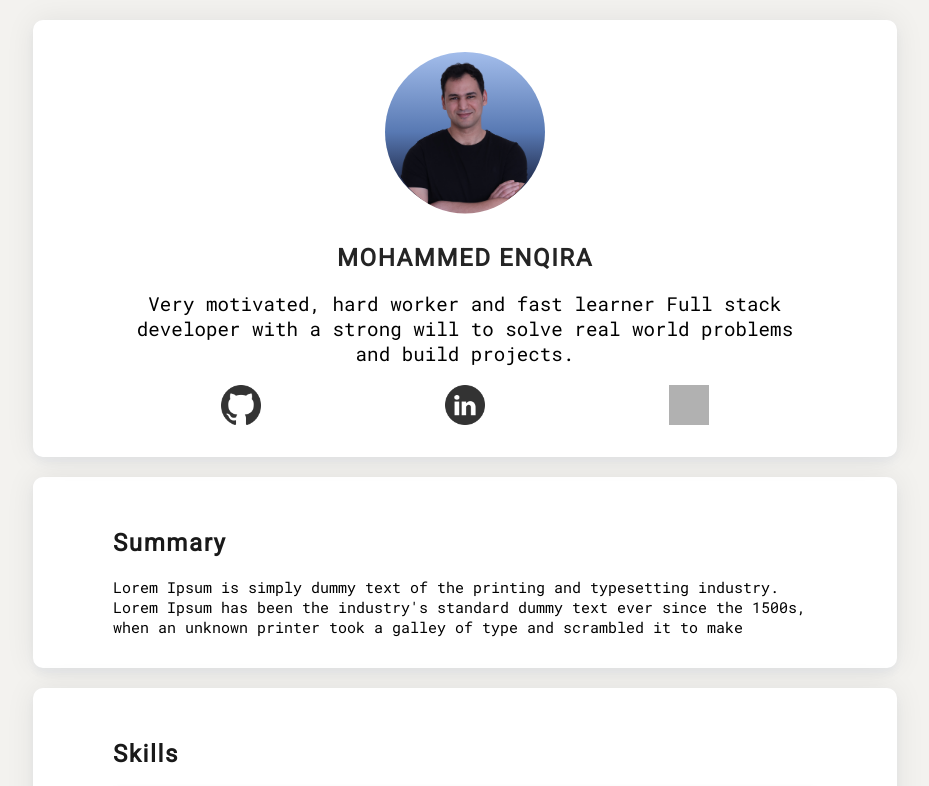
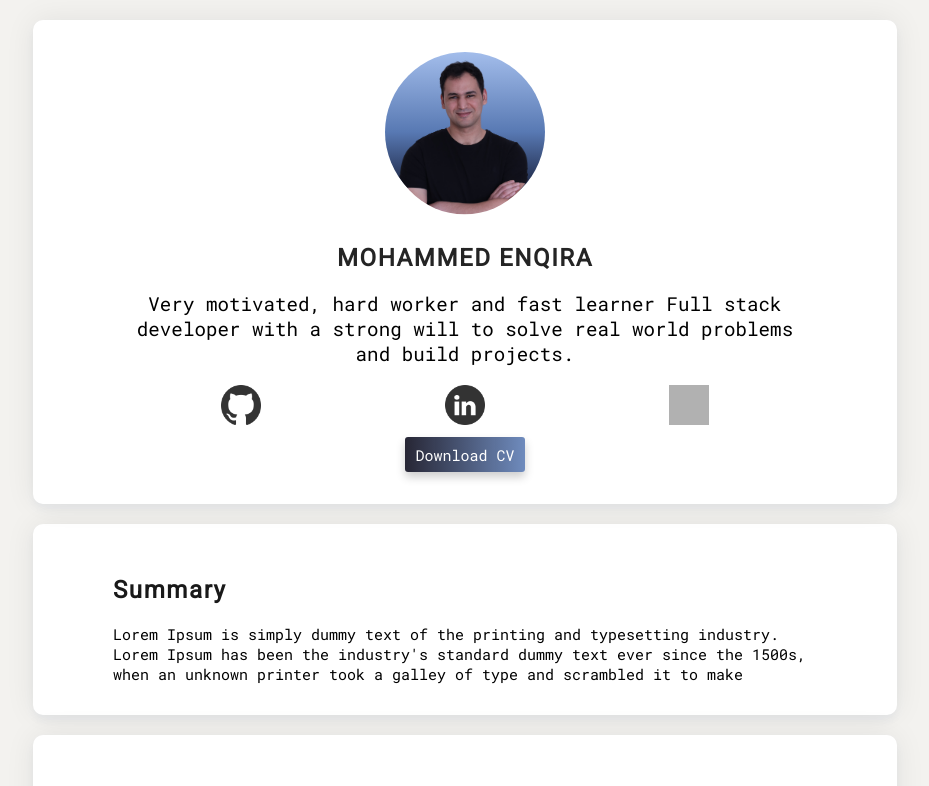
Before and after one commit to Enqira/enqira-react-pw, a React (Create React App) app: page / in a window 1280 px wide. Shown: the top 786 px of the page, without its empty margins (175-1104 px from the left). Built offline with nearby package versions, Linux system fonts and the light colour scheme; grey boxes are pictures that could not be loaded.

Commit message:
added downdload cv button, added svg close-btn, deleted red close-btn

```diff
--- a/src/components/ContactContainer/ContactContainer.css
+++ b/src/components/ContactContainer/ContactContainer.css
@@ -4,14 +4,14 @@
   transition: all ease;
   transition-duration: 2s;
 }
-.contact-container svg {
-  transition: all 0.5s ease;
+.x-button {
+  float: right;
+  cursor: pointer;
 }
 .contact-form {
   display: flex;
   flex-direction: column;
   justify-content: space-around;
-  margin-bottom: 15px;
 }
 .contact-form div {
   margin: 10px 0;
@@ -35,18 +35,19 @@ textarea {
 input.submit-btn {
   width: 120px;
   height: 35px;
-  margin: 5px;
+  margin: 5px 0 15px;
   align-self: center;
   border-style: none;
-  background: linear-gradient(to left, #89a5d4, #5879b3, #364a70);
   color: white;
   font-family: "Roboto mono", "Roboto", sans-serif;
   font-size: 15px;
   box-shadow: 0 5px 10px rgba(0, 0, 0, 0.2);
+  background: linear-gradient(to left, #5879b3dc, #020112da);
 }
+
 input.submit-btn:hover {
   cursor: pointer;
-  background: linear-gradient(to left, #7a94c2, #4c6a9e, #2a3b5c);
+  background: linear-gradient(to left, #5879b3, #020112);
 }
 .scale-up-ver-top {
   -webkit-animation: scale-up-ver-top 0.4s cubic-bezier(0.39, 0.575, 0.565, 1)
--- a/src/components/ContactContainer/ContactContainer.js
+++ b/src/components/ContactContainer/ContactContainer.js
@@ -8,13 +8,10 @@ export default function ContactContainer({ contactStyle, setContactStyle }) {
   const [alertOpacity, setAlertOpacity] = useState(0)
   //   Is effect component hidden
   const [effectState, setEffectState] = useState(false)
-  const [onHoverStyle, setOnHoverStyle] = useState("lightblue")
-  const [closeOpacity, setCloseOpacity] = useState(1)
 
   //   refs and function to handle closing card
   const closeCardFunc = () => {
     setEffectState(true)
-    setCloseOpacity(0)
     setAlertOpacity(1)
 
     // wait some seconds before closing the card, the alert
@@ -22,8 +19,15 @@ export default function ContactContainer({ contactStyle, setContactStyle }) {
     setTimeout(() => {
       setContactStyle("none")
       setEffectState(false)
-      setCloseOpacity(1)
       setAlertOpacity(0)
+    }, 3500)
+  }
+  const closeForm = () => {
+    setEffectState(true)
+
+    setTimeout(() => {
+      setContactStyle("none")
+      setEffectState(false)
     }, 3500)
   }
 
@@ -73,6 +77,23 @@ export default function ContactContainer({ contactStyle, setContactStyle }) {
         duration={800}
       >
         <div className="card">
+          <div className="x-button" onClick={closeForm}>
+            <svg
+              xmlns="http://www.w3.org/2000/svg"
+              width="32"
+              height="32"
+              viewBox="0 0 24 24"
+              fill="none"
+              stroke="#5879b3"
+              strokeWidth="1"
+              strokeLinecap="round"
+              strokeLinejoin="round"
+            >
+              <circle cx="12" cy="12" r="10"></circle>
+              <line x1="15" y1="9" x2="9" y2="15"></line>
+              <line x1="9" y1="9" x2="15" y2="15"></line>
+            </svg>
+          </div>
           <h2>Contact</h2>
           <p>
             Email: moenqira@gmail.com <br />
--- a/src/components/HeaderCard/HeaderCard.css
+++ b/src/components/HeaderCard/HeaderCard.css
@@ -17,13 +17,11 @@
 .header-circle {
   width: 160px;
   height: 160px;
-  /* background: #5879b3ce; */
   background: linear-gradient(to bottom, #a3bdeb, #5879b3, #020112);
-  /* background: linear-gradient(to bottom, #ec593f, #020112); */
   position: absolute;
   border-radius: 50%;
   z-index: 1;
-  transition: all 0.3s ease-out;
+  transition: all 0.5s ease-out;
 }
 .header-img-container {
   height: 160px;
@@ -32,7 +30,7 @@
   justify-content: center;
 }
 .profile-img {
-  max-width: 12rem;
+  max-width: 12.2rem;
   z-index: 2;
   border-radius: 50%;
   transition: all 0.3s ease-out;
@@ -84,3 +82,23 @@
   opacity: 1;
   cursor: pointer;
 }
+.download-button {
+  width: 120px;
+  height: 35px;
+  border-style: none;
+  color: white;
+  font-family: "Roboto mono", "Roboto", sans-serif;
+  font-size: 15px;
+  box-shadow: 0 5px 10px rgba(0, 0, 0, 0.2);
+  background: linear-gradient(to left, #5879b3dc, #020112da);
+  border-radius: 3px;
+  cursor: pointer;
+}
+.download-button:hover {
+  background: linear-gradient(to left, #5879b3, #020112);
+}
+.download-button-container {
+  transition-delay: 0.3s;
+  transition: all 0.3s ease-out;
+  margin-top: 12px;
+}
--- a/src/components/HeaderCard/HeaderCard.js
+++ b/src/components/HeaderCard/HeaderCard.js
@@ -19,12 +19,17 @@ export default function HeaderCard({
   const picRef = useRef()
   //   ref to make scroll to contact card
   const contactRef = useRef()
+  const downloadRef = useRef()
 
   const handleContactClick = () => {
-    //   make contact carrd apear
+    //   make contact card apear
     contactStyle === "none" ? setContactStyle("flex") : setContactStyle("none")
     // scroll to contact card
     contactRef.current.scrollIntoView({ behavior: "smooth" })
+  }
+  //   handle on click download CV
+  const downloadCV = () => {
+    console.log("clicked")
   }
 
   useEffect(() => {
@@ -40,13 +45,15 @@ export default function HeaderCard({
     //  add event listener to know when the mouse entered the container
     containerRef.current.addEventListener("mouseenter", e => {
       picRef.current.style.transform =
-        "scaleX(0.9) scaleY(0.9) translateZ(50px)"
-      titleRef.current.style.transform = "translateZ(200px)"
+        "scaleX(0.9) scaleY(0.9) translateZ(30px)"
+      titleRef.current.style.transform = "translateZ(150px)"
       descriptionRef.current.style.transform = "translateZ(80px)"
-      btnRef.current.style.transform = "translateZ(100px)"
+      btnRef.current.style.transform = "translateZ(75px)"
 
       picBackRef.current.style.width = "155px"
       picBackRef.current.style.height = "155px"
+
+      downloadRef.current.style.transform = "translateZ(100px)"
     })
 
     // add event listener to make card turn to initial rotation when mouse leavs container
@@ -55,14 +62,16 @@ export default function HeaderCard({
         transform: `rotateX(0deg) rotateY(0deg)`,
         transition: "all 0.5s ease"
       })
-      picRef.current.style.transform = "scaleX(0.8) scaleY(0.8) translateZ(0px)"
+      picRef.current.style.transform = "scaleX(0.8) scaleY(0.8) translateZ(0)"
 
-      titleRef.current.style.transform = "translateZ(0px)"
-      descriptionRef.current.style.transform = "translateZ(0px)"
-      btnRef.current.style.transform = "translateZ(0px)"
+      titleRef.current.style.transform = "translateZ(0)"
+      descriptionRef.current.style.transform = "translateZ(0)"
+      btnRef.current.style.transform = "translateZ(0)"
 
       picBackRef.current.style.width = "160px"
       picBackRef.current.style.height = "160px"
+
+      downloadRef.current.style.transform = "translateZ(0)"
     })
     // remove the event listeners, otherwise a lot of event listener will be created, and may slow down computer
     containerRef.current.removeEventListener("mousemove", () => {})
@@ -93,12 +102,16 @@ export default function HeaderCard({
           <div className="header-links" ref={btnRef}>
             <img src={githubLogo} alt="github" />
             <img src={linkedinLogo} alt="linkedin" />
-            <img
-              src={emailLogo}
-              alt="email"
-              onClick={handleContactClick}
+            <img src={emailLogo} alt="email" onClick={handleContactClick} />
+          </div>
+          <div className="download-button-container" ref={downloadRef}>
+            <button
+              className="download-button"
+              onClick={downloadCV}
               ref={contactRef}
-            />
+            >
+              Download CV
+            </button>
           </div>
         </div>
       </div>
--- a/src/components/TechComponent/TechComponent.css
+++ b/src/components/TechComponent/TechComponent.css
@@ -13,7 +13,7 @@
 
 a {
   text-decoration: none;
-  color: #5879b3;
+  color: #48618d;
 }
 a:hover {
   color: #000000;
```
Also changed, not shown: src/images/x-circle.svg (added).
